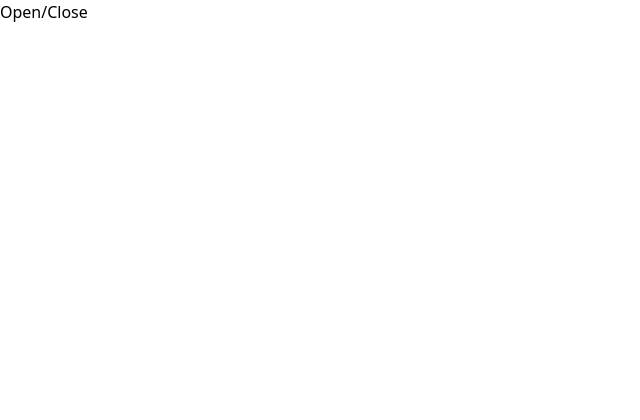
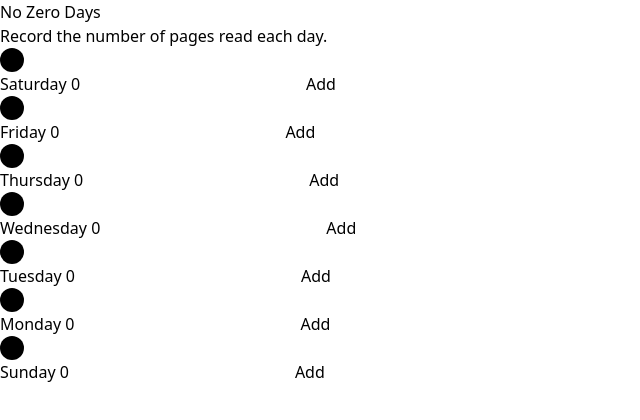
Before and after one commit to rbarbazz/no-zero-days, a website built with Parcel: page src/index.html in a window 1280 px wide. Shown: the whole page, without its empty margins (0-640 px from the left). Built offline with nearby package versions, Linux system fonts and the light colour scheme.

Commit message:
Markup with mock data

```diff
--- a/package.json
+++ b/package.json
@@ -16,6 +16,8 @@
     "tailwindcss": "^3.4.1"
   },
   "dependencies": {
-    "alpinejs": "^3.13.7"
+    "@alpinejs/persist": "^3.13.7",
+    "alpinejs": "^3.13.7",
+    "date-fns": "^3.6.0"
   }
 }
--- a/src/index.html
+++ b/src/index.html
@@ -13,9 +13,29 @@
     <script src="script.js" type="module"></script>
   </head>
   <body>
-    <div class="h-dvh" x-data="{ open: false }">
-      <button @click="open = !open">Open/Close</button>
-      <div x-show="open">Hello world!</div>
+    <div>
+      <h1>No Zero Days</h1>
+      <p>Record the number of pages read each day.</p>
+    </div>
+    <div x-data="progress">
+      <ul x-data="lastSevenDays">
+        <template x-for="day in days">
+          <li x-data="{ day, value: getValue(day) }">
+            <span class="block w-6 h-6 rounded-full bg-black"></span>
+            <label
+              x-bind:for="'pages-input' + formatDate(day)"
+              x-text="formatDate(day)"
+            ></label>
+            <input
+              type="number"
+              x-bind:id="'pages-input' + formatDate(day)"
+              min="0"
+              x-model="value"
+            />
+            <button @click="addRecord(day, value)">Add</button>
+          </li>
+        </template>
+      </ul>
     </div>
   </body>
 </html>
--- a/src/script.js
+++ b/src/script.js
@@ -1,5 +1,38 @@
 import Alpine from 'alpinejs'
+import { format, subDays, getTime } from 'date-fns'
+import persist from '@alpinejs/persist'
+
+Alpine.plugin(persist)
+
+Alpine.data('lastSevenDays', () => ({
+  days: [],
+
+  init() {
+    for (let i = 0; i < 7; i++) {
+      const date = subDays(new Date(), i)
+      date.setHours(0, 0, 0, 0)
+
+      this.days.push(getTime(date))
+    }
+  },
+
+  formatDate(date) {
+    return format(date, 'EEEE')
+  },
+}))
+Alpine.data('progress', function () {
+  return {
+    records: this.$persist({}),
+
+    addRecord(day, value) {
+      this.records[day] = parseInt(value)
+    },
+
+    getValue(day) {
+      return this.records[day] || 0
+    },
+  }
+})
 
 window.Alpine = Alpine
-
 Alpine.start()
```
Also changed, not shown: 1 other file.
